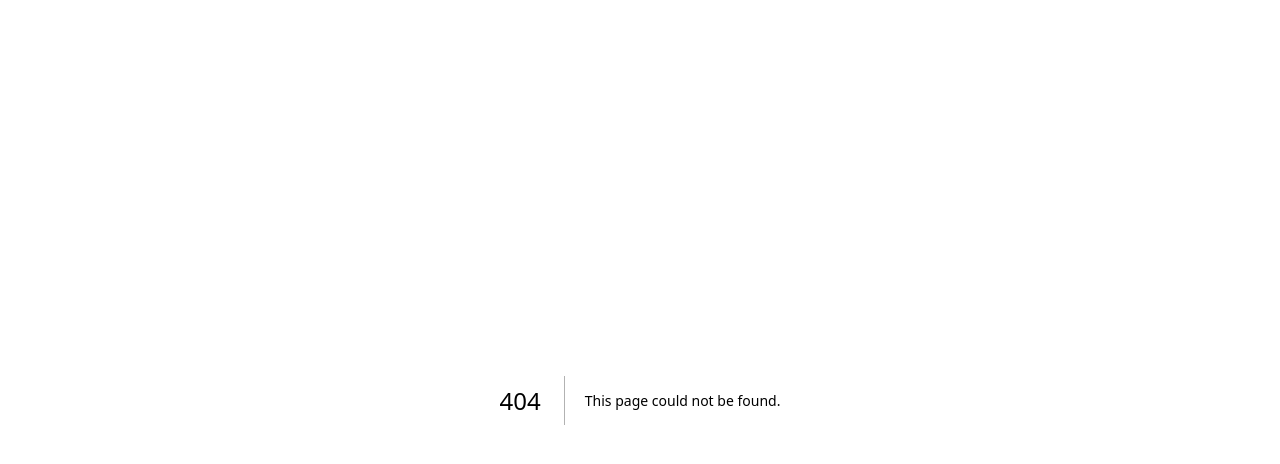
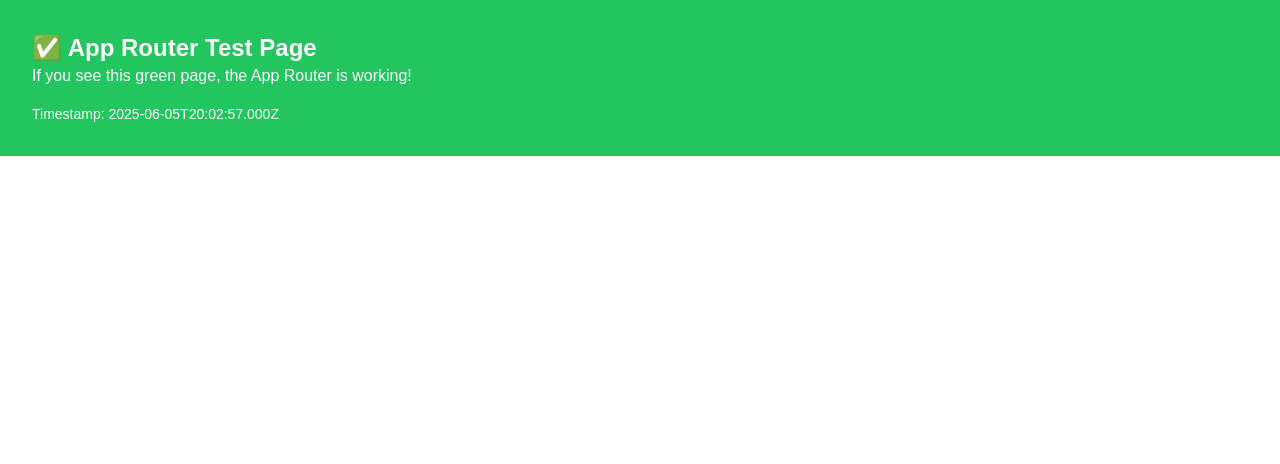
Before and after one commit to scruffball016/groovi, a Next.js app: page /test-green-banner in a window 1280 px wide. Before the commit this address had no page. Shown: the top 464 px of the page. Built offline with nearby package versions, Linux system fonts and the light colour scheme.

Commit message:
fix: troubleshoot old dashboard display issues
Add troubleshooting steps and test page for deployment issues.

Co-authored-by: null <197109832+scruffball016@users.noreply.github.com>

```diff
--- /dev/null
+++ b/app/test-green-banner/page.tsx
@@ -0,0 +1,9 @@
+export default function TestGreenBanner() {
+  return (
+    <div className="p-8 bg-green-500 text-white">
+      <h1 className="text-2xl font-bold">✅ App Router Test Page</h1>
+      <p>If you see this green page, the App Router is working!</p>
+      <p className="text-sm mt-4">Timestamp: {new Date().toISOString()}</p>
+    </div>
+  )
+}
```
